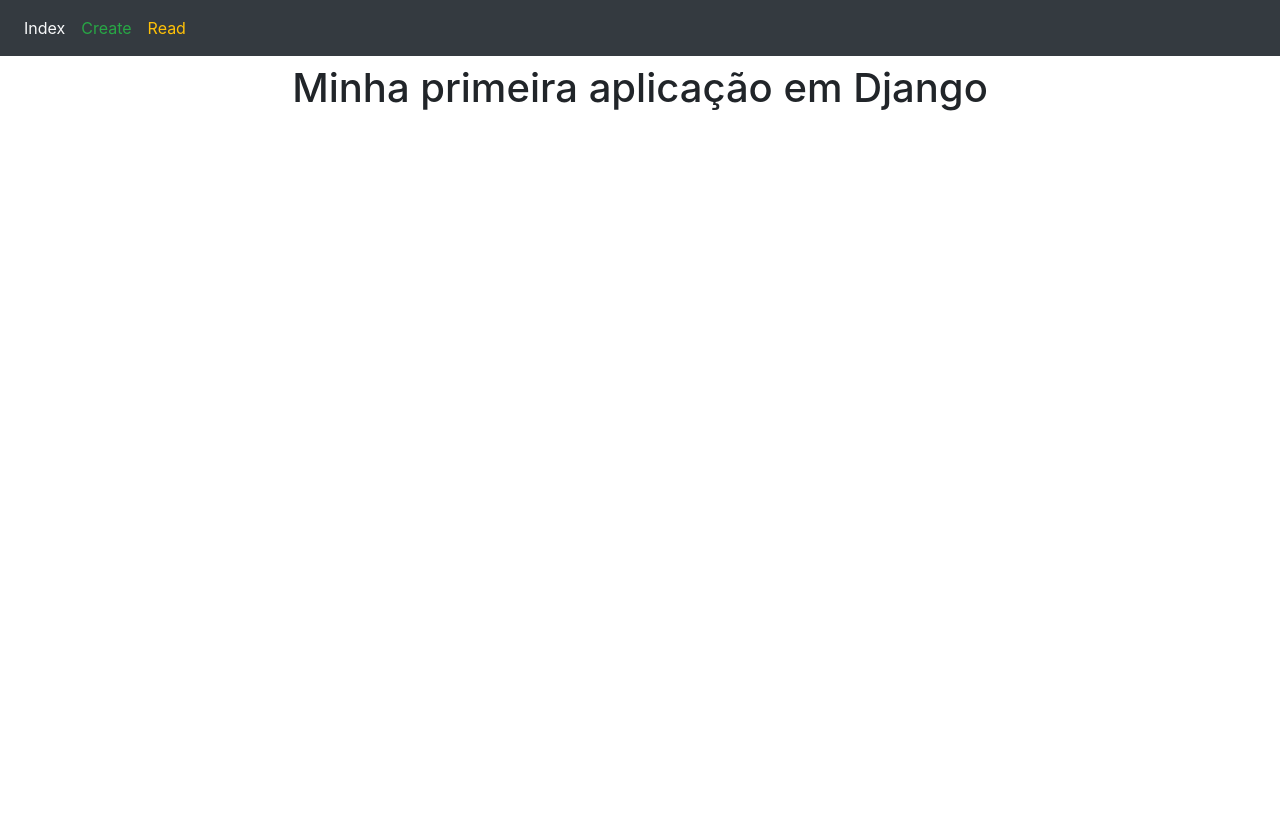
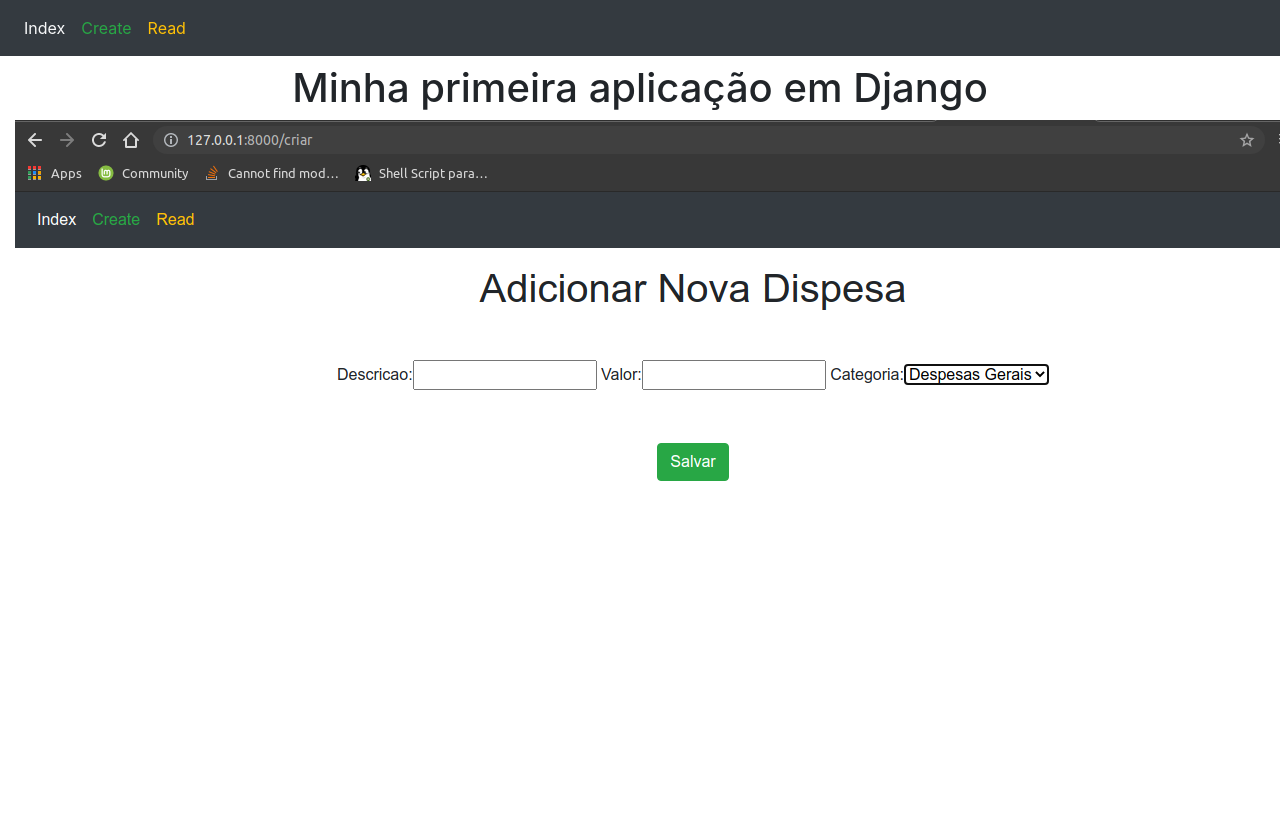
Before and after one commit to Porfirio-Prodigy/Django-Despesas, a Django app: template templates/contas/home.html in a window 1280 px wide; the page is wider, and only the part inside the window is pictured. Before the commit the page ends 111 px from the top of that part, so only its background shows below. Run offline with Django 3.2, Linux system fonts and the light colour scheme; the template is opened without the code that fills it, so the values that code supplies are empty; some libraries are stand-ins or nearby versions.

Commit message:
Update home.html

```diff
--- a/templates/contas/home.html
+++ b/templates/contas/home.html
@@ -35,6 +35,9 @@
 
         <main class="text-center mt-2">
             <h1>Minha primeira aplicação em Django</h1>
+            <div class="col-8">
+                <img src="https://github.com/Porfirio-Prodigy/Django-Despesas/blob/main/images/tela-1.png">
+            </div>
         </main>
 
     </body>
```
